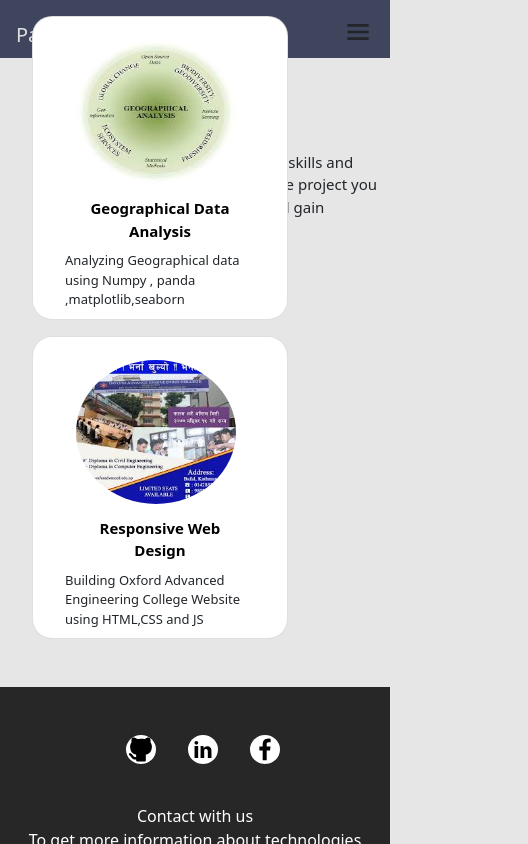
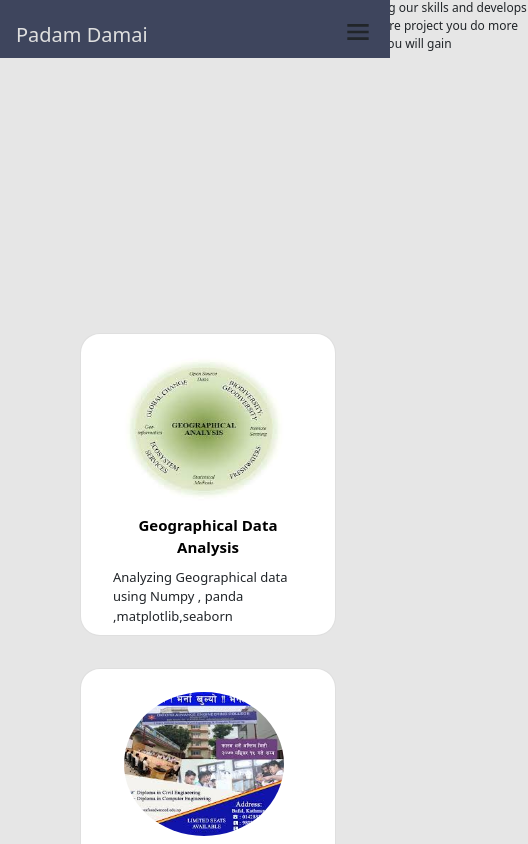
Before and after one commit to padamdamai/my_portfolio, a React (Create React App) app: page /projects in a window 390 px wide. Shown: the top 844 px of the page, 528 px wide, since content can reach past the window. Built offline with nearby package versions, Linux system fonts and the light colour scheme.

Commit message:
made responsive

```diff
--- a/src/project.css
+++ b/src/project.css
@@ -10,7 +10,7 @@
 }
 .description{
 	font-size: 15px;
-/*	margin:12px 0px 0px 11rem;*/
+margin:1rem 0rem 0.5rem 24rem;
 	text-align: center;
 	width: 37rem;
 }
@@ -19,9 +19,10 @@
 /*	background-color: grey;*/
 
 }
-.card{
-	width:3rem;
-	height:auto;
+.card_main_container{
+	display: flex;
+	flex-wrap: wrap;
+	margin:2rem 2rem 4rem 5rem;
 }
 .image{
 	width: 10rem;
@@ -34,6 +35,7 @@
   width: 16rem;
   margin:1rem 0rem 1rem 2rem;
   border-radius: 20px;
+  z-index: -1;
   }
   .image_title{
   	font-size: 15px;
@@ -53,26 +55,35 @@ box-shadow: rgb(38, 57, 77) 0px 20px 30px -10px;
  	background-color: black;
  }
 .project_head{
-	position: absolute;
-	top:192px;
-	left:12rem;
-	margin:0rem 0px 0px 11rem;
+	margin:10rem 0px 0px 1rem;
 }
-
-
 
 @media (max-width:512px){
 .project_head {
-  position: absolute;
-  top: 152px;
-  left: -12rem;
+ margin:10rem 0px -15rem -1rem;
   text-align: center;
 }
 .description {
-  font-size: 15px;
-  margin: 12px 0px 40px 3rem;
-  text-align: center;
-  width: 22rem;
-  text-align: center;
+ font-size: 12px;
+    margin: 12px 0px 40px 4rem;
+    text-align: center;
+    width: 18rem;
+    text-align: center;
+}
+.card_holder{
+	margin: 14rem 1rem -36rem -2rem;
+	z-index: -1;
+}
+.card{
+	height: auto;
+  width: 16rem;
+  margin:1rem 0rem 23rem 2rem;
+  border-radius: 20px;
+  }
+.card_main_container{
+	margin-bottom: 23rem;
+}
+.project_head{
+	margin:0rem 0px 0px 11rem;
 }
 }
```
